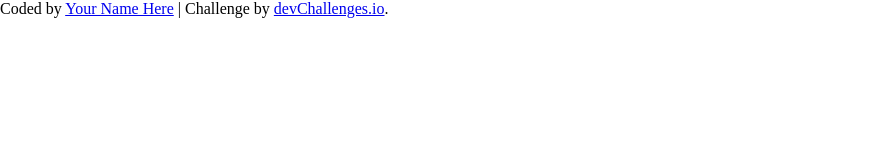
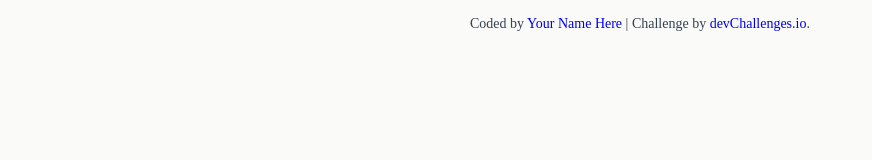
Before and after one commit to JohnCAdrian/Testimonial-page, a plain HTML site: page index.html in a window 1280 px wide. Shown: the whole page, without its empty margins (0-872 px from the left). Drawn offline with Linux system fonts and the light colour scheme.

Commit message:
update css

```diff
--- a/styles.css
+++ b/styles.css
@@ -6,4 +6,16 @@
 
 body {
     min-height: 100vh;
+    background-color: #FAFAF9;
 }
+
+.author-info {
+    font-size: 14px;
+    text-align: center;
+    margin-top: 16px;
+    color: rgb(55, 65, 81);
+}
+
+.author-info a {
+    text-decoration: none;
+}
```
